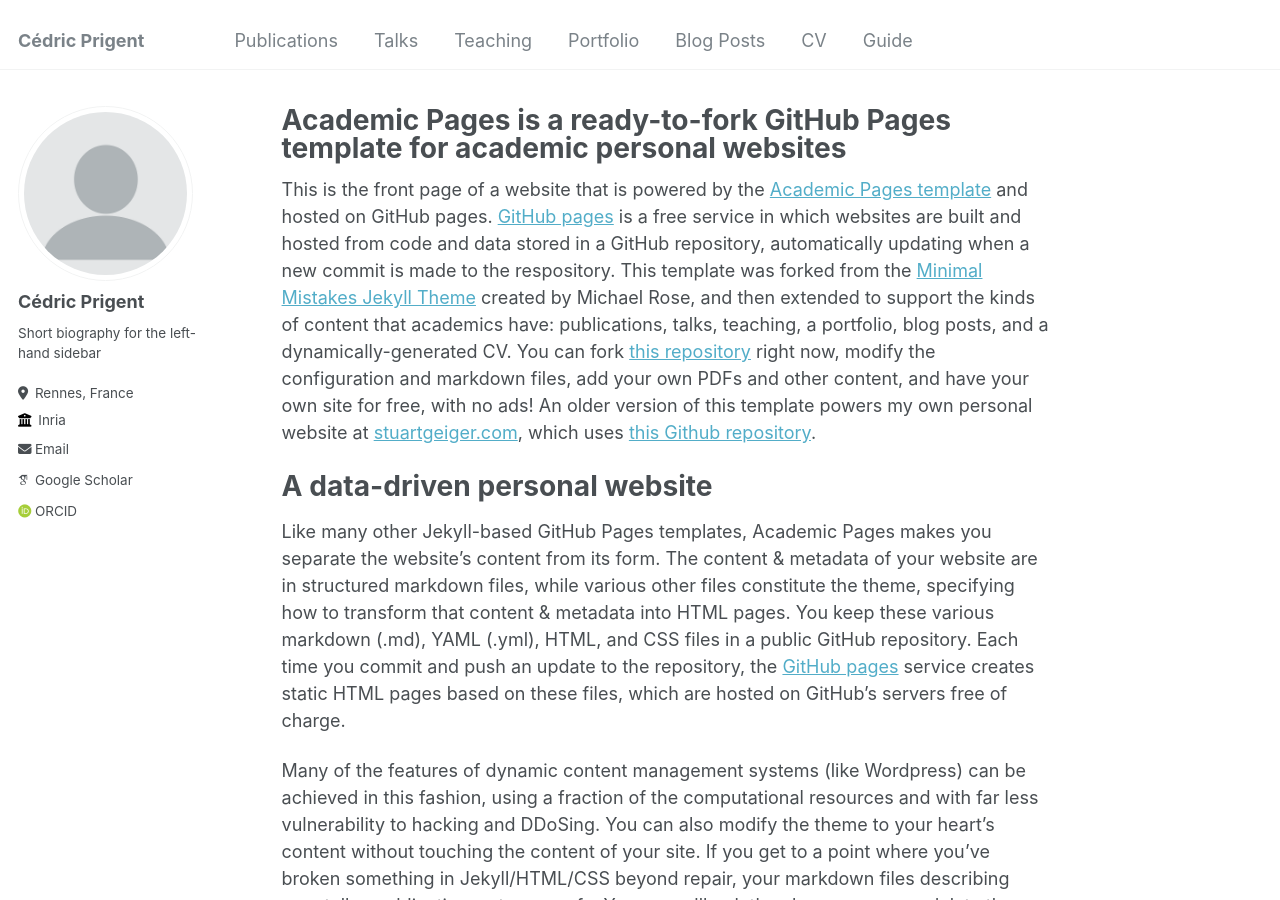
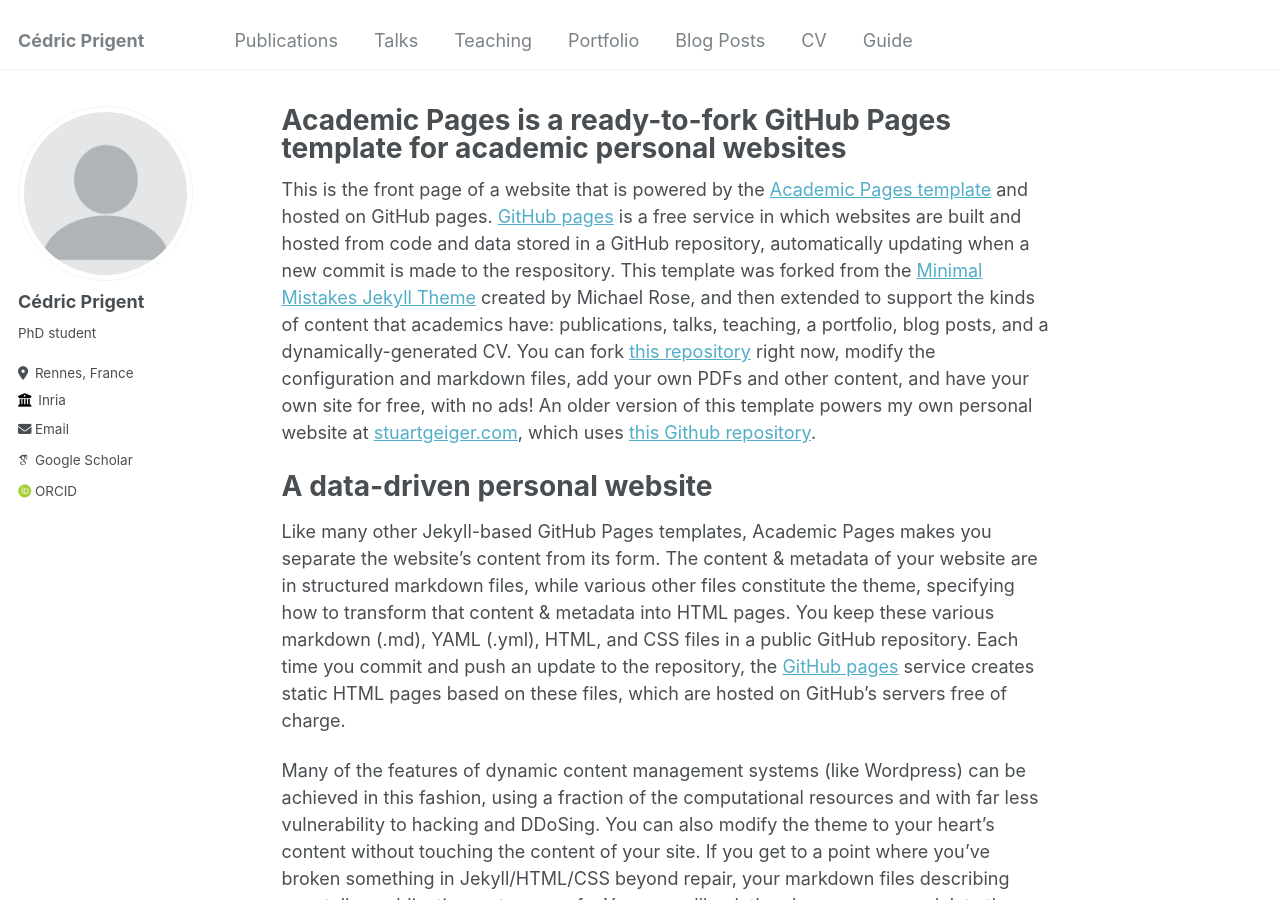
Before and after one commit to cedricprigent/cedricprigent.github.io, a Jekyll site: the page built from _pages/about.md, in a window 1280 px wide and 900 px high. Built offline with Jekyll 4.4.1, drawn with Linux system fonts in a browser that asks for light colours; some web fonts are replaced.

Commit message:
Update _config.yml

```diff
--- a/_config.yml
+++ b/_config.yml
@@ -24,7 +24,7 @@ author:
   avatar           : "profile.png"
   name             : "Cédric Prigent"
   pronouns         : # example: "she/her"
-  bio              : "Short biography for the left-hand sidebar"
+  bio              : "PhD student"
   location         : "Rennes, France"
   employer         : "Inria"
   uri              : # URL
```
